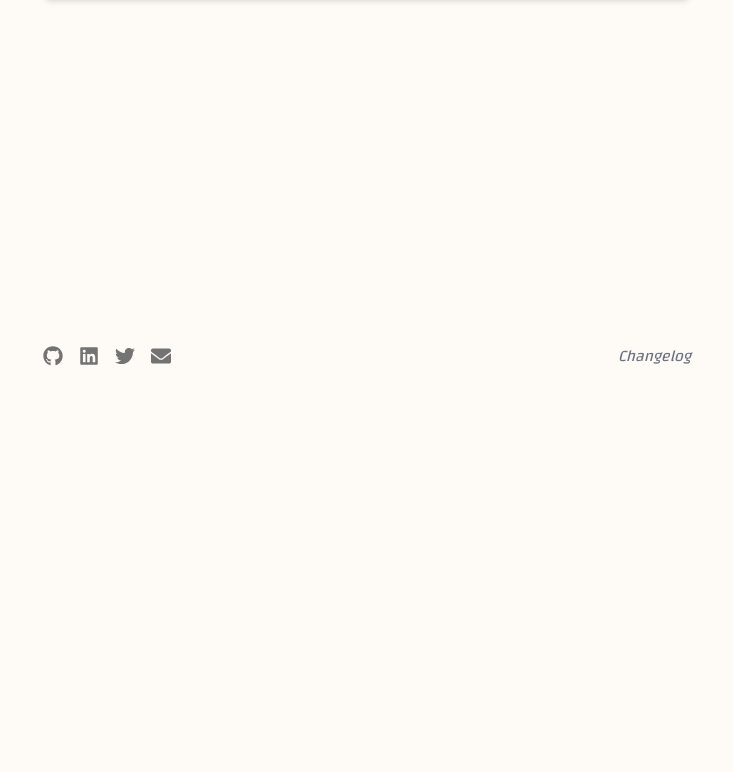
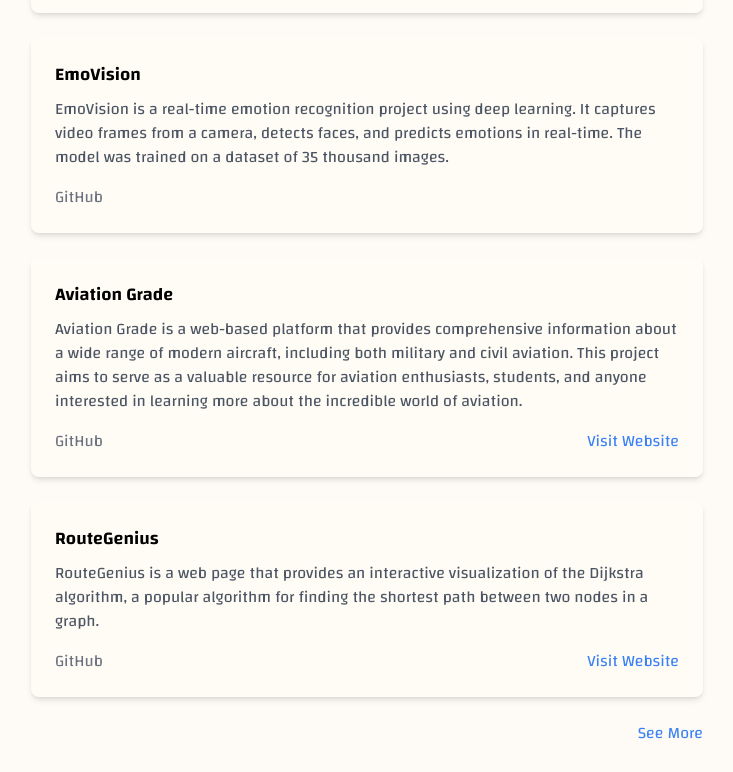
Before and after one commit to adistrim/adistrimdotin, a Next.js app: page / in a window 1280 px wide. Shown: the part 568-1340 px from the top of the page, without its empty margins (273-1006 px from the left). Before the commit the page ends 952 px from the top, so only its background shows below. Built offline with nearby package versions, Linux system fonts and the light colour scheme.

Commit message:
added projects

```diff
--- a/src/app/components/header.tsx
+++ b/src/app/components/header.tsx
@@ -13,7 +13,7 @@
             <div className="lg:sticky lg:top-20">
                 <nav className="flex flex-row items-start justify-between relative px-0 pb-0 fade md:overflow-auto scroll-pr-6 md:relative" id="nav">
                     <div className="flex flex-row space-x-1 pr-10">
-                        <a className={`transition-all hover:bg-neutral-200 dark:hover:bg-gray-800 hover:text-white dark:hover:text-neutral-200 flex align-middle relative py-1 px-2 rounded-lg ${pathname === '/' ? 'bg-neutral-200 dark:bg-gray-800 dark:text-white dark:hover:text-neutral-200' : ''}`} href="/">home</a>
+                        <a className={`transition-all hover:bg-neutral-200 dark:hover:bg-gray-800 hover:text-gray-700 dark:hover:text-neutral-200 flex align-middle relative py-1 px-2 rounded-lg ${pathname === '/' ? 'bg-neutral-200 dark:bg-gray-800 dark:text-white dark:hover:text-neutral-200' : ''}`} href="/">home</a>
                         {/* <a className={`transition-all hover:bg-gray-800 hover:text-neutral-200 flex align-middle relative py-1 px-2 rounded-lg ${pathname === '/work' ? 'bg-gray-800 text-neutral-200' : ''}`} href="/work">work</a> */}
                     </div>
                     {/* <div>
--- /dev/null
+++ b/src/app/components/projects.tsx
@@ -0,0 +1,49 @@
+import React from "react";
+import projectData from "../data/projects.json";
+
+export default function Home() {
+  return (
+    <section className="mt-8">
+      <h1 className="font-medium text-xl mb-4">What I Create</h1>
+      <div className="grid gap-6">
+        {projectData.map((project, index) => (
+          <div key={index} className="bg-[#FFFBF5] dark:bg-[#191919] shadow-md rounded-lg p-6">
+            <h2 className="font-semibold text-lg mb-2">{project.title}</h2>
+            <p className="text-gray-600 dark:text-gray-400 mb-4">{project.description}</p>
+            <div className="flex justify-between items-center">
+              <a
+                href={project.github}
+                target="_blank"
+                rel="noopener noreferrer"
+                className="text-gray-500 dark:text-gray-400 hover:text-gray-700 dark:hover:text-gray-200"
+              >
+                GitHub
+              </a>
+              {project.link && (
+                <a
+                  href={project.link}
+                  target="_blank"
+                  rel="noopener noreferrer"
+                  className="text-blue-500 dark:text-blue-300 hover:underline"
+                >
+                  Visit Website
+                </a>
+              )}
+
+            </div>
+          </div>
+        ))}
+        <div className=" text-end ">
+          <a
+            href="https://github.com/adistrim"
+            target="_blank"
+            rel="noopener noreferrer"
+            className="text-blue-500 dark:text-blue-300 hover:underline"
+          >
+            See More
+          </a>
+        </div>
+      </div>
+    </section>
+  );
+}
--- /dev/null
+++ b/src/app/data/projects.json
@@ -0,0 +1,26 @@
+[
+    {
+      "title": "HackJKLU v3.0",
+      "description": "The official HackJKLU v3.0 website built with Next.js using TypeScript and Tailwind CSS.",
+      "link": "https://hackjklu.com",
+      "github": "https://github.com/adistrim/hackJKLUv3"
+    },
+    {
+      "title": "EmoVision",
+      "description": "EmoVision is a real-time emotion recognition project using deep learning. It captures video frames from a camera, detects faces, and predicts emotions in real-time. The model was trained on a dataset of 35 thousand images.",
+      "link": "",
+      "github": "https://github.com/adistrim/EmoVision"
+    },
+    {
+      "title": "Aviation Grade",
+      "description": "Aviation Grade is a web-based platform that provides comprehensive information about a wide range of modern aircraft, including both military and civil aviation. This project aims to serve as a valuable resource for aviation enthusiasts, students, and anyone interested in learning more about the incredible world of aviation.",
+      "link": "https://aviationgrade.vercel.app/",
+      "github": "https://github.com/adistrim/aviationGrade"
+    },
+    {
+      "title": "RouteGenius",
+      "description": "RouteGenius is a web page that provides an interactive visualization of the Dijkstra algorithm, a popular algorithm for finding the shortest path between two nodes in a graph.",
+      "link": "https://route-genius.vercel.app/",
+      "github": "https://github.com/adistrim/RouteGenius"
+    }
+  ]
--- a/src/app/layout.tsx
+++ b/src/app/layout.tsx
@@ -24,7 +24,7 @@
       </head>
       <body>
         <main className='font-mons antialiased max-w-2xl mx-4 mt-4 sm:mx-auto'>
-          <div className='flex-auto min-w-0 mt-6 flex flex-col px-2'>
+          <div className='flex-auto min-w-0 mt-6 flex flex-col'>
             <Header />
             {children}
             <Footer />
--- a/src/app/page.tsx
+++ b/src/app/page.tsx
@@ -1,12 +1,13 @@
 import recommendationsData from "./data/recommendations.json";
 import RecommendationCard from "./components/linkedin";
+import Projects from "./components/projects";
 import { Changa } from "next/font/google";
 
 const changa = Changa({ subsets: ["latin"] })
 
 export default function Home() {
   return (
-    <div className={`${changa.className} min-h-screen px-1`}>
+    <div className={`${changa.className} min-h-screen`}>
       <section>
         <h1 className="font-medium text-2xl mb-2 tracking-tighter">
           Hey, I'm Aditya Raj 👋
@@ -25,6 +26,9 @@
         </p>
       </section>
       <div className="my-10">
+      <Projects />
+      </div>
+      <div className="my-10">
         <h1 className="font-medium mt-4 text-xl mb-4 tracking-tighter">Recommendations</h1>
         {recommendationsData.map((recommendation: any) => (
           <RecommendationCard
```
